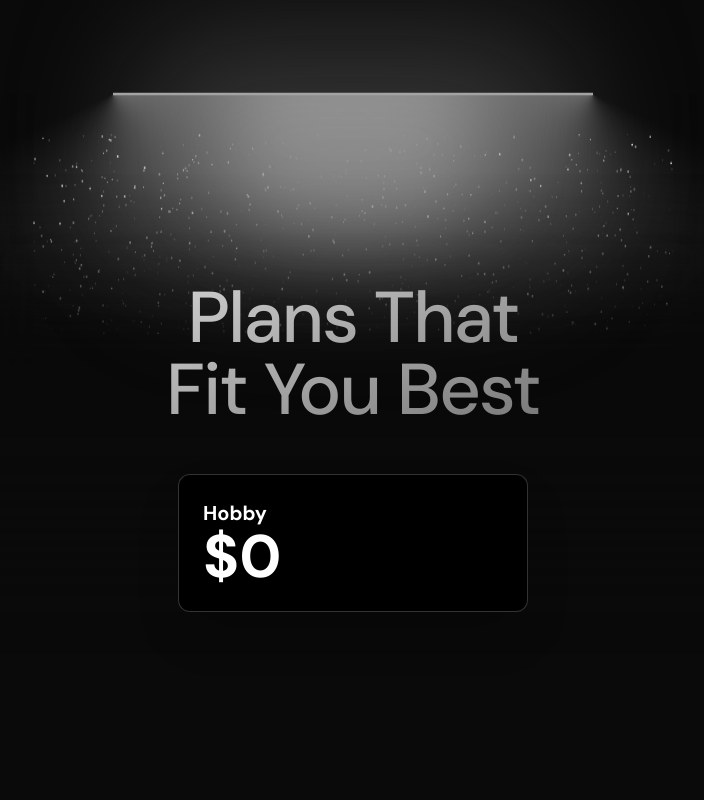
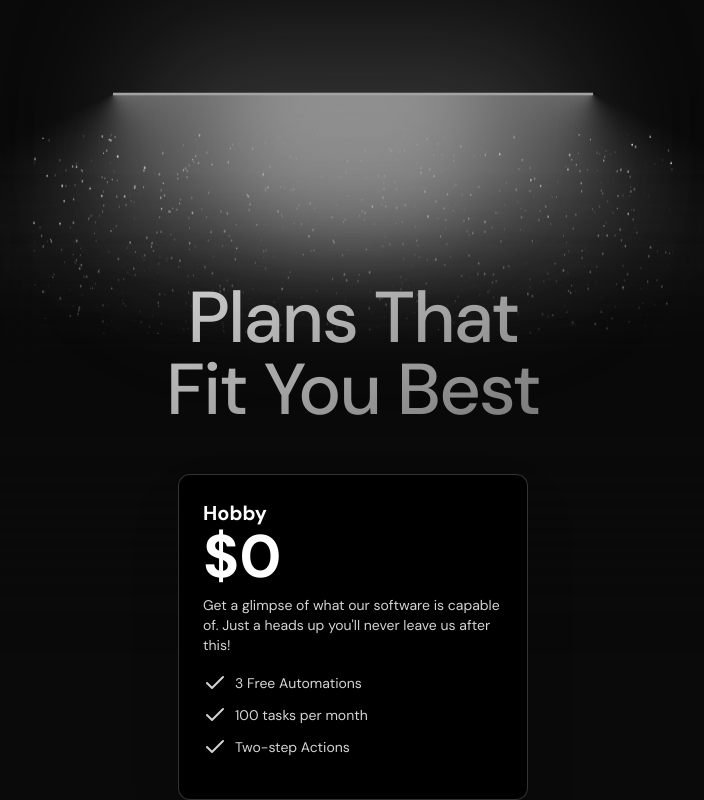
Before and after one commit to anishsoni29/SynchroSphere, a Next.js app: page / in a window 1280 px wide. Shown: the part 3112-3912 px from the top of the page, without its empty margins (287-991 px from the left). Before the commit the page ends 3874 px from the top, so only its background shows below. Built offline with nearby package versions, Linux system fonts and the light colour scheme.

Commit message:
added checkIcon and 3 pointers inside

```diff
--- a/src/app/page.tsx
+++ b/src/app/page.tsx
@@ -9,6 +9,7 @@ import { LampComponent } from "@/components/global/lamp";
 import { CardContainer } from "@/components/global/3d-card";
 import { CardBody } from "@/components/global/3d-card";
 import { CardItem } from "@/components/global/3d-card";
+import { CheckIcon } from "lucide-react";
 
 export default function Home() {
   return (
@@ -57,6 +58,24 @@ export default function Home() {
               Hobby
               <h2 className="text-6xl "> $0</h2>
             </CardItem>
+            <CardItem
+              translateZ="60"
+              className="text-neutral-500 text-sm max-w-sm mt-2 dark:text-neutral-300"
+            >
+              Get a glimpse of what our software is capable of. Just a heads up{" "}
+              {"you'll"} never leave us after this!
+              <ul className="my-4 flex flex-col gap-2">
+                <li className="flex items-center gap-2">
+                  <CheckIcon /> 3 Free Automations
+                </li>
+                <li className="flex items-center gap-2">
+                  <CheckIcon /> 100 tasks per month
+                </li>
+                <li className="flex items-center gap-2">
+                  <CheckIcon /> Two-step Actions
+                </li>
+              </ul>
+            </CardItem>
           </CardBody>
         </CardContainer>
       </section>
```
